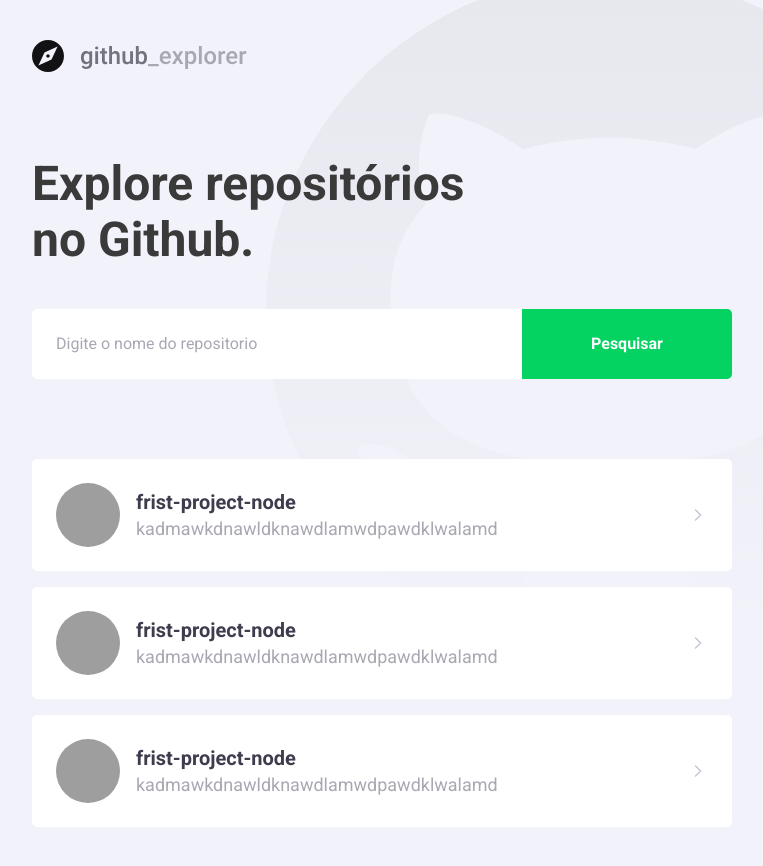
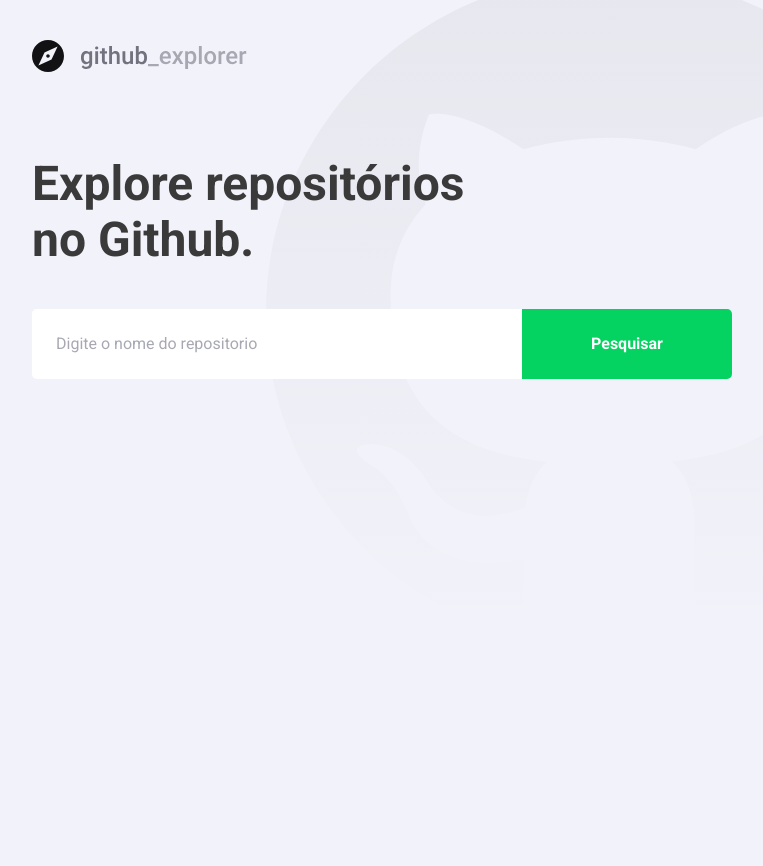
Before and after one commit to AdsonTanajura/primeiro-projeto-react, a React (Create React App) app: page / in a window 1280 px wide. Shown: the whole page, without its empty margins (148-911 px from the left). After the commit the page ends 800 px from the top, so only its background shows below. Built offline with nearby package versions, Linux system fonts and the light colour scheme; grey boxes are pictures that could not be loaded.

Commit message:
adiciona o axios e utiliza a api no dashbord

```diff
--- a/package.json
+++ b/package.json
@@ -10,6 +10,7 @@
     "@types/node": "^16.18.104",
     "@types/react": "^18.3.3",
     "@types/react-dom": "^18.3.0",
+    "axios": "^1.7.3",
     "polished": "^4.3.1",
     "react": "^18.3.1",
     "react-dom": "^18.3.1",
--- /dev/null
+++ b/src/interface/Repositories.ts
@@ -0,0 +1,13 @@
+interface RepositoriesDTO {
+    full_name: string;
+    name: string;
+    description?: string
+    owner: {
+        login: string;
+        avatar_url: string;
+        html_url:string
+    }
+    html_url:string
+}
+
+export default RepositoriesDTO;
--- a/src/pages/Dashbord/index.tsx
+++ b/src/pages/Dashbord/index.tsx
@@ -1,48 +1,53 @@
-import React from "react";
+import React, { useState, FormEvent } from "react";
+import api from "../../services/api";
 
 import { Tilte, Form, Repositories } from "./styles";
 import logo from '../../assets/Logo.svg'
 import { FiChevronRight } from 'react-icons/fi'
 
+import RepositoriesDTO from "../../interface/Repositories";
+import Repository from "../Repository";
+
 const Dashbord: React.FC = () => {
+    const [ newRepo, setNewRepo ] = useState('');
+    const [ repositories, setRepositories ] = useState<RepositoriesDTO[]>([]);
+
+   async function handleAddRepository(event: FormEvent<HTMLFormElement>): Promise<void> {
+        event.preventDefault();
+
+        const response = await api.get<RepositoriesDTO>(`repos/${newRepo}`);
+
+        const repository = response.data;
+
+        setRepositories([...repositories, repository]);
+        setNewRepo('');
+    };
 
     return (
         <>
             <img src={logo} alt="GitHub Explorer" />
             <Tilte>Explore repositórios
             no Github.</Tilte>
-            <Form action="">
-                <input placeholder="Digite o nome do repositorio" />
+            <Form onSubmit={handleAddRepository}>
+                <input
+                    value={newRepo}
+                    onChange={e => setNewRepo(e.target.value)} placeholder="Digite o nome do repositorio"
+                />
                 <button type="submit">Pesquisar</button>
             </Form>
 
             <Repositories>
-                <a href="test">
-                <img src="https://avatars.githubusercontent.com/u/132403350?v=4" alt="Adson Nunes" />
-                <div>
-                    <strong>frist-project-node</strong>
-                    <p>kadmawkdnawldknawdlamwdpawdklwalamd</p>
-                </div>
-                <FiChevronRight size={20}/>
-                </a>
+                {repositories.map(repository => (
+                           <a target="_blank" key= {repository.full_name} href={repository.html_url}>
+                           <img src={repository.owner.avatar_url} alt={repository.owner.login} />
+                           <div>
+                               <strong>{repository.name}</strong>
+                               <p>{repository.description}</p>
+                           </div>
+                           <FiChevronRight size={20}/>
+                           </a>
 
-                <a href="test">
-                <img src="https://avatars.githubusercontent.com/u/132403350?v=4" alt="Adson Nunes" />
-                <div>
-                    <strong>frist-project-node</strong>
-                    <p>kadmawkdnawldknawdlamwdpawdklwalamd</p>
-                </div>
-                <FiChevronRight size={20}/>
-                </a>
-
-                <a href="test">
-                <img src="https://avatars.githubusercontent.com/u/132403350?v=4" alt="Adson Nunes" />
-                <div>
-                    <strong>frist-project-node</strong>
-                    <p>kadmawkdnawldknawdlamwdpawdklwalamd</p>
-                </div>
-                <FiChevronRight size={20}/>
-                </a>
+                ))}
             </Repositories>
         </>
 
--- a/src/pages/Dashbord/styles.ts
+++ b/src/pages/Dashbord/styles.ts
@@ -75,7 +75,8 @@
             border-radius: 50%;
         }
         div {
-            margin-left: 16px;
+            margin: 0 16px;
+            flex: 1;
 
             strong {
                 font-size: 20px;
--- /dev/null
+++ b/src/services/api.ts
@@ -0,0 +1,8 @@
+import axios from "axios";
+
+const api = axios.create({
+    baseURL: 'https://api.github.com',
+
+});
+
+export default api;
```
Also changed, not shown: 1 other file (tests, documents, lock files or other folders).
